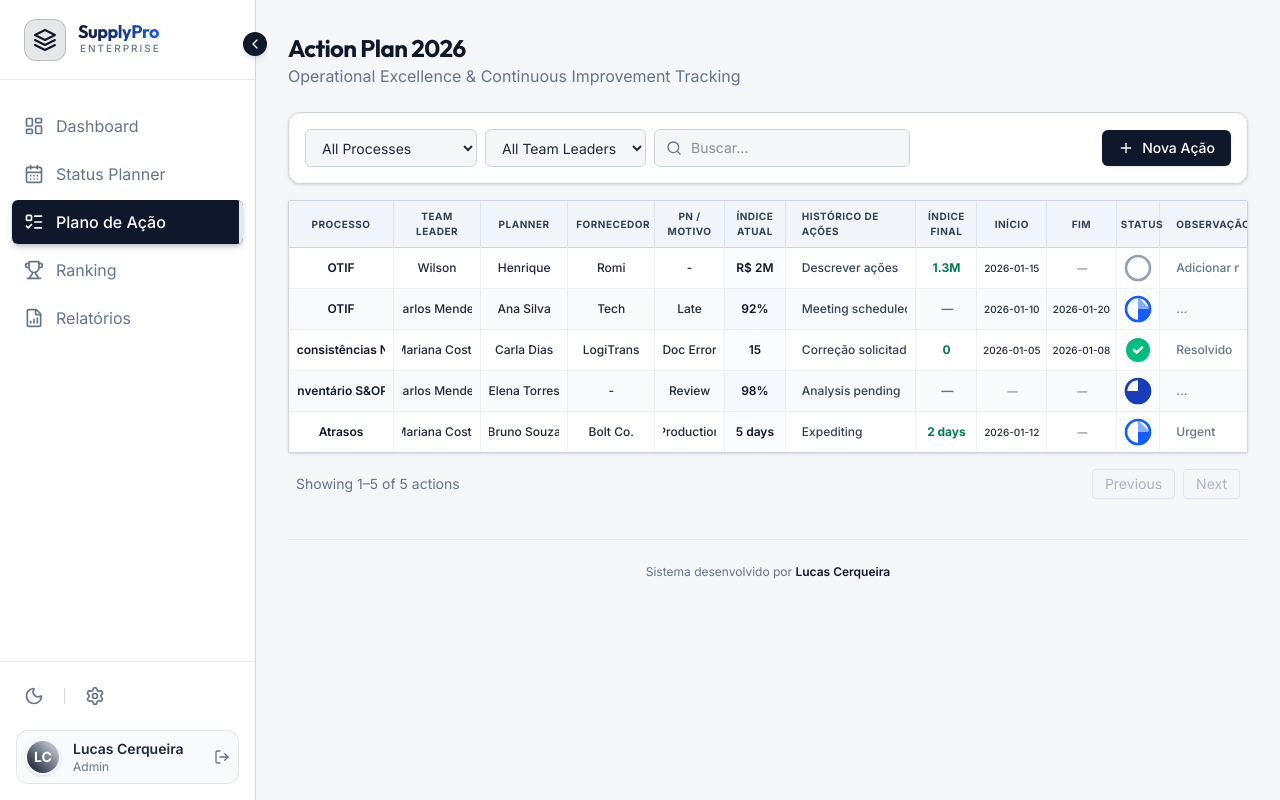
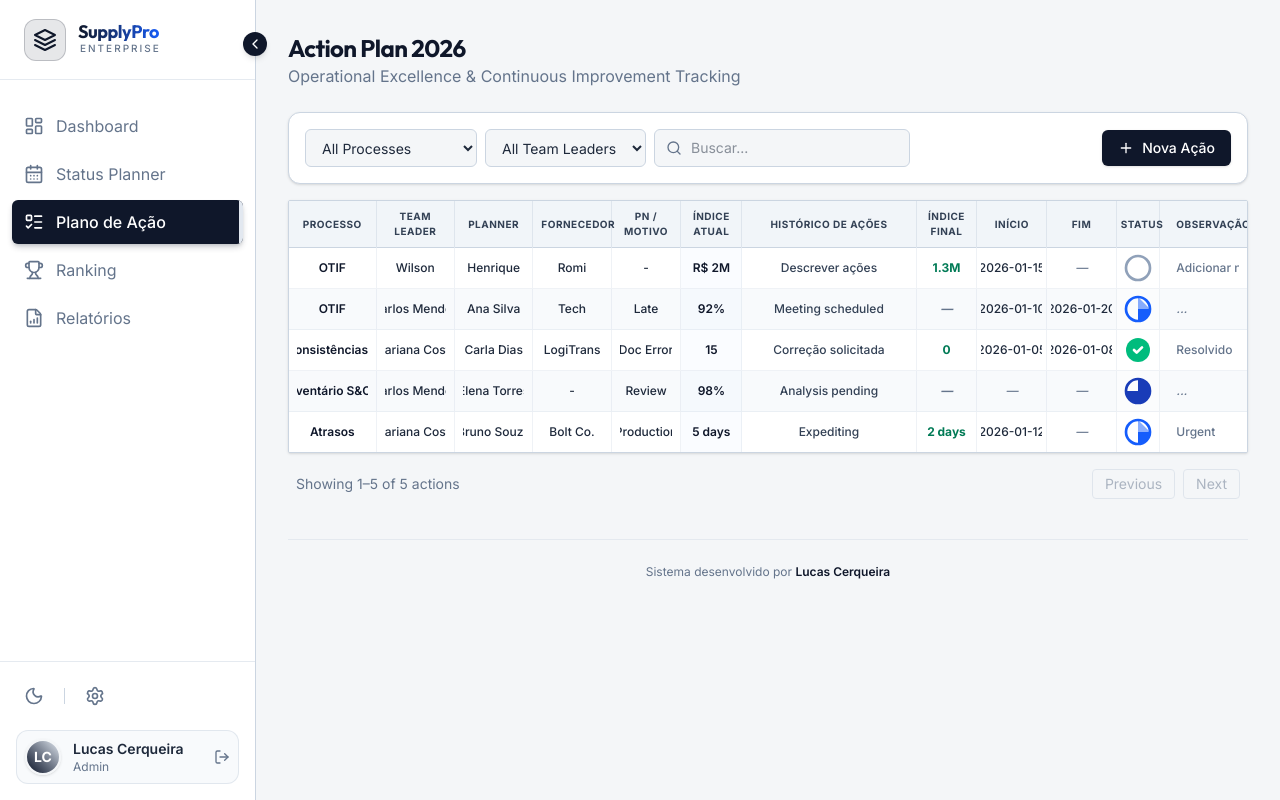
Before and after one commit to lukaobrabao-cpu/SupplyPro, a Next.js app: page /action-plan in a window 1280 px wide. Built offline with nearby package versions, Linux system fonts and the light colour scheme.

Commit message:
Enhance Action Plan Grid: Wide & Centered History, Uniform Font Sizes

```diff
--- a/src/components/action-plan/action-grid.tsx
+++ b/src/components/action-plan/action-grid.tsx
@@ -156,13 +156,13 @@ export function ActionPlanGrid() {
                     <table className="w-full text-[11px] text-left border-collapse table-fixed font-medium">
                         <thead className="bg-[#f1f5f9] dark:bg-[#1e293b] text-[#334155] dark:text-slate-200 uppercase text-[10px] tracking-wider font-bold border-b border-border">
                             <tr>
-                                <th className="px-2 py-2 w-[12%] text-center border-r border-border/50">Processo</th>
-                                <th className="px-2 py-2 w-[10%] text-center border-r border-border/50">Team Leader</th>
-                                <th className="px-2 py-2 w-[10%] text-center border-r border-border/50">Planner</th>
-                                <th className="px-2 py-2 w-[10%] text-center border-r border-border/50">Fornecedor</th>
+                                <th className="px-2 py-2 w-[10%] text-center border-r border-border/50">Processo</th>
+                                <th className="px-2 py-2 w-[9%] text-center border-r border-border/50">Team Leader</th>
+                                <th className="px-2 py-2 w-[9%] text-center border-r border-border/50">Planner</th>
+                                <th className="px-2 py-2 w-[9%] text-center border-r border-border/50">Fornecedor</th>
                                 <th className="px-2 py-2 w-[8%] text-center border-r border-border/50">PN / Motivo</th>
                                 <th className="px-2 py-2 w-[7%] text-center border-r border-border/50">Índice Atual</th>
-                                <th className="px-2 py-2 w-[15%] text-left pl-4 border-r border-border/50">Histórico de Ações</th>
+                                <th className="px-2 py-2 w-[20%] text-center border-r border-border/50">Histórico de Ações</th>
                                 <th className="px-2 py-2 w-[7%] text-center border-r border-border/50">Índice Final</th>
                                 <th className="px-2 py-2 w-[8%] text-center border-r border-border/50">Início</th>
                                 <th className="px-2 py-2 w-[8%] text-center border-r border-border/50">Fim</th>
@@ -173,9 +173,9 @@ export function ActionPlanGrid() {
                         <tbody className="divide-y divide-border/30">
                             {paginatedData.map((row, index) => (
                                 <tr key={row.id} className={cn(
-                                    "group transition-colors h-10", // Increased height slightly for better VX
+                                    "group transition-colors h-10",
                                     row.status === "cancelled" ? "opacity-60 bg-red-50/50 dark:bg-red-950/10 grayscale-[0.5]" : "hover:bg-blue-50/50 dark:hover:bg-blue-950/20",
-                                    index % 2 === 0 ? "bg-white dark:bg-[#0f172a]" : "bg-[#f8fafc] dark:bg-[#1e293b]/30" // Zebra Striping
+                                    index % 2 === 0 ? "bg-white dark:bg-[#0f172a]" : "bg-[#f8fafc] dark:bg-[#1e293b]/30"
                                 )}>
                                     <td className="px-2 py-0 border-r border-border/30">
                                         <div className="flex justify-center">
@@ -237,12 +237,14 @@ export function ActionPlanGrid() {
                                         </div>
                                     </td>
                                     <td className="px-2 py-0 border-r border-border/30">
-                                        <EditableCell
-                                            value={row.history}
-                                            onSave={(v) => handleUpdate(row.id, "history", v)}
-                                            placeholder="Descrever..."
-                                            className="text-[#334155] dark:text-slate-200 focus:text-foreground text-xs font-medium pl-2"
-                                        />
+                                        <div className="flex justify-center">
+                                            <EditableCell
+                                                value={row.history}
+                                                onSave={(v) => handleUpdate(row.id, "history", v)}
+                                                placeholder="Descrever..."
+                                                className="text-[#334155] dark:text-slate-200 focus:text-foreground text-xs font-medium text-center justify-center"
+                                            />
+                                        </div>
                                     </td>
                                     <td className="px-2 py-0 border-r border-border/30 text-center">
                                         <div className="flex justify-center">
@@ -260,7 +262,7 @@ export function ActionPlanGrid() {
                                                 value={row.startDate}
                                                 onSave={(v) => handleUpdate(row.id, "startDate", v)}
                                                 type="date"
-                                                className="text-[10px] text-center justify-center p-0"
+                                                className="text-xs text-center justify-center p-0"
                                             />
                                         </div>
                                     </td>
@@ -270,7 +272,7 @@ export function ActionPlanGrid() {
                                                 value={row.endDate}
                                                 onSave={(v) => handleUpdate(row.id, "endDate", v)}
                                                 type="date"
-                                                className="text-[10px] text-center justify-center p-0"
+                                                className="text-xs text-center justify-center p-0"
                                             />
                                         </div>
                                     </td>
```
